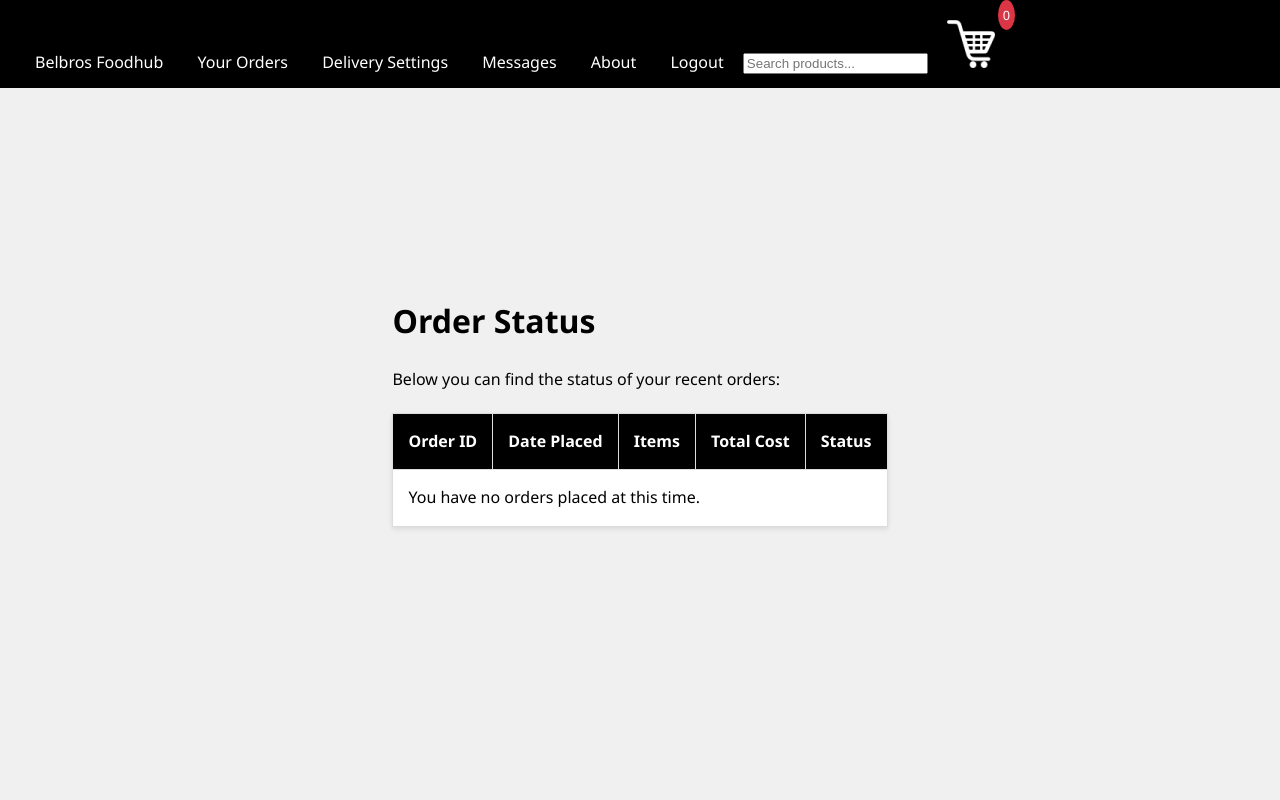
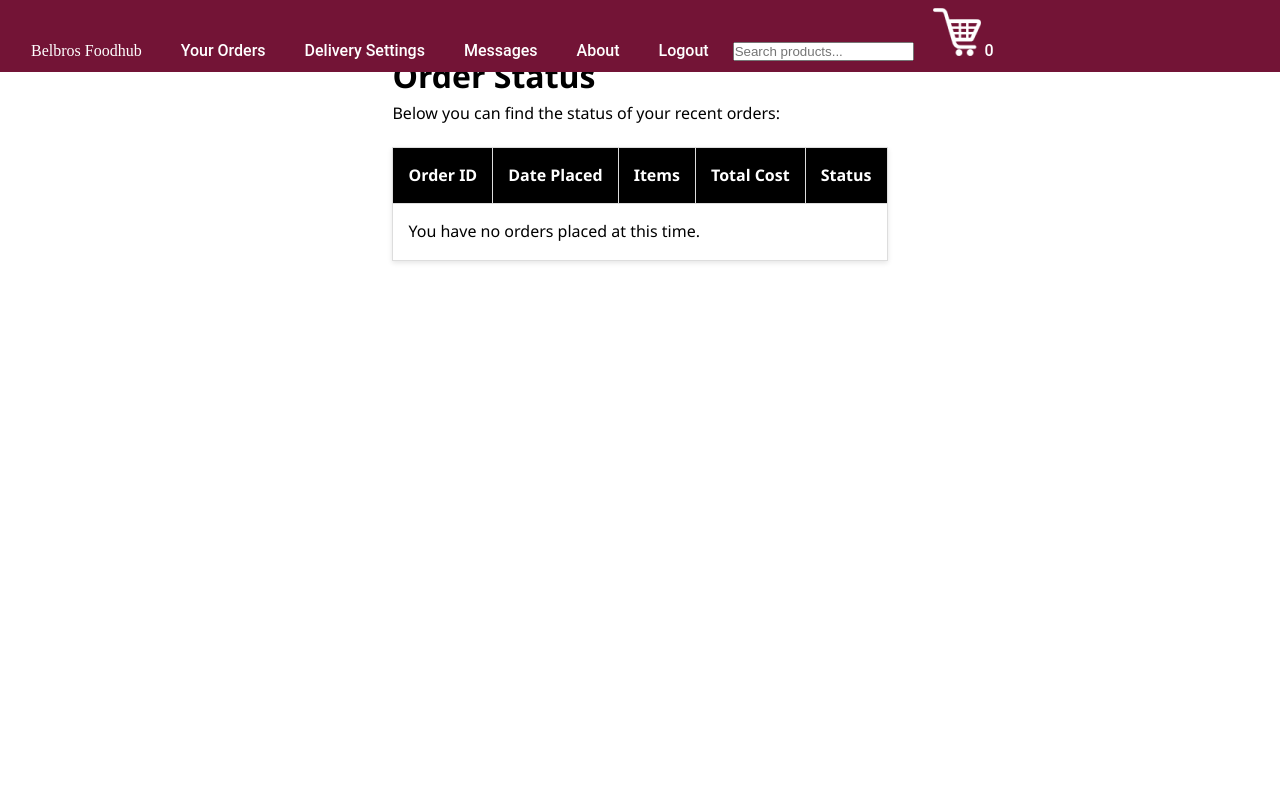
Before and after one commit to bleauxrbastasa/first, a Django app: page /customer/orders/ in a window 1280 px wide. Run offline with Django 4.2, Linux system fonts and the light colour scheme; some web fonts are replaced.

Commit message:
CHANGED MAIN DASH

```diff
--- a/customer/static/style.css
+++ b/customer/static/style.css
@@ -1,4 +1,34 @@
 
+
+.navbar {
+    font-family: 'Roboto', sans-serif; /* This specifically targets the navbar */
+}
+
+
+.mt-5{
+    padding-top: 50px;
+}
+@font-face {
+    font-family: 'SF-Pro-Display-Black';
+    src: url('../fonts/SF-Pro-Display-Black.otf') format('opentype');
+    font-weight: bold;
+    font-style: normal;
+}
+
+.navbar-brand {
+ font-family: 'SF-Pro-Display-Black';
+}
+
+.nav-link, .navbar-brand {
+    /* font-family: 'SF-Pro-Display-Black'; */
+    font-weight: 500; /* Adjust weight as necessary */
+    color: #ffffff; /* Adjust color as necessary */
+
+}
+
+.nav-link:hover, .navbar-brand:hover {
+    color: #cccccc; /* Adjust hover color as necessary */
+}
 
 .login-container {
     background-color: #fff;
@@ -95,52 +125,77 @@ a:hover {
 }
 
 
+/*
 
+@media (max-width: 768px) {
+    .navbar {
+        flex-direction: column;
+    }
+    .product-card {
+        flex-direction: column;
+    }
+} */
 
+body, html {
 
+    font-family: 'Roboto', sans-serif; /* This applies the font globally */
+}
 
-/* DASHBOARD */
 
 body {
     font-family: 'Segoe UI', Tahoma, Geneva, Verdana, sans-serif;
-    background-color: #f0f0f0;
     line-height: 1.6;
-    padding-top: 70px; /* Adjust to ensure content doesn't hide under the navbar */
-
+    /* padding-top: 70px; Adjust to ensure content doesn't hide under the navbar */
 
     display: flex;
-    justify-content: center;
-    align-items: center;
+    flex-direction: column; /* Changed from row to column */
+    justify-content: flex-start; /* Align items from the start vertically */
+    align-items: center; /* Keeps center alignment horizontally */
     min-height: 100vh; /* Use the full height of the viewport */
-    background-color: #f0f0f0;
+
     padding: 0; /* Remove any default padding */
     margin: 0; /* Remove any default margin */
 }
 
+
+/* Ensuring the navbar has the right color */
+body .navbar {
+    background-color: #731436 !important; /* Deep red color, ensure it applies with !important */
+    color: white;
+}
+
+body .navbar-brand, body .nav-link {
+    color: white !important; /* Ensures text color is white */
+}
+
+body .nav-link:hover, body .logout-button:hover {
+    background-color: #000000 !important; /* Darker color on hover */
+    border-radius: 5px; /* Rounded corners for a nice hover effect */
+}
+
 .navbar {
-    background: #000000;
-    color: #fff;
-    padding: 10px 20px;
     position: fixed;
     top: 0;
     left: 0;
     width: 100%;
-    z-index: 1000;
-    display: flex;
-    justify-content: space-between;
-    align-items: center;
-    flex-wrap: wrap;
+    z-index: 1030; /* High z-index to ensure navbar stays on top */
+    background-color: #731436; /* Brand color */
+    padding: 0.5rem 1rem; /* Adjust padding to ensure adequate space for items */
 }
 
 .navbar-brand, .nav-link, .logout-button {
     color: #fff;
     text-decoration: none;
-    padding: 10px;
-    margin: 0 5px; /* Adjust spacing between links */
+    padding: 10px 15px; /* Sufficient padding for clickable area */
+    margin-right: 5px; /* Space between items */
 }
 
-.nav-link:hover, .logout-button:hover {
-    background-color: #000000;
+.navbar-toggler {
+    border-color: rgba(255,255,255,0.5); /* Lighter border for toggle icon */
+}
+
+.nav-link:hover, .logout-button:hover, .navbar-brand:hover {
+    background-color: #5a0e2d; /* Slightly darker shade for hover state */
     border-radius: 5px;
 }
 
@@ -347,6 +422,32 @@ body {
 /* DASHBOARD CSS */
 
 /* Enhances Bootstrap card styling for product display */
+
+/* Ensure cards are centered and have maximum limits */
+.card {
+    max-width: 100%;  /* Ensures card does not exceed the column width */
+}
+
+.card {
+    box-shadow: 0 4px 8px rgba(0,0,0,0.1);
+    transition: 0.3s;
+}
+.card:hover {
+    box-shadow: 0 8px 16px rgba(0,0,0,0.2);
+}
+
+* {
+    margin: 0;
+    padding: 0;
+    box-sizing: border-box;
+}
+
+.mb-4{
+    padding-top: 50px;
+}
+
+
+
 .card.mb-4.shadow-sm {
     border-radius: 10px; /* Rounded corners for the card */
     box-shadow: 0 4px 8px rgba(0, 0, 0, 0.1); /* Subtle shadow for depth */
@@ -439,23 +554,6 @@ body {
     margin-top: 20px;
 }
 
-/* Styles for Cart Icon and Count Badge */
-#cartButton {
-    position: relative;
-    display: inline-block;
-}
-
-#cartCount {
-    position: absolute;
-    top: -10px;
-    right: -10px;
-    background-color: #dc3545;
-    color: #fff; /* Text color for the count badge */
-    border-radius: 50%;
-    padding: 5px;
-    font-size: 0.8rem;
-}
-
 
 
 
--- a/customer/templates/customer_home.html
+++ b/customer/templates/customer_home.html
@@ -46,7 +46,7 @@
         });
     </script>
     <div class="container mt-5">
-        <h1 class="mb-4">Welcome, [Customer Name]!</h1>
+        <h1 class="mb-4">Welcome!</h1>
         <h2 class="mb-3">All Products</h2>
         <div class="row justify-content-center">  <!-- This will center the columns in the row -->
             {% for item in items %}
```
Also changed, not shown: other parts of customer/static/style.css (+35 -3 lines), customer/templates/customerDashboard.html (+37 -81 lines).
